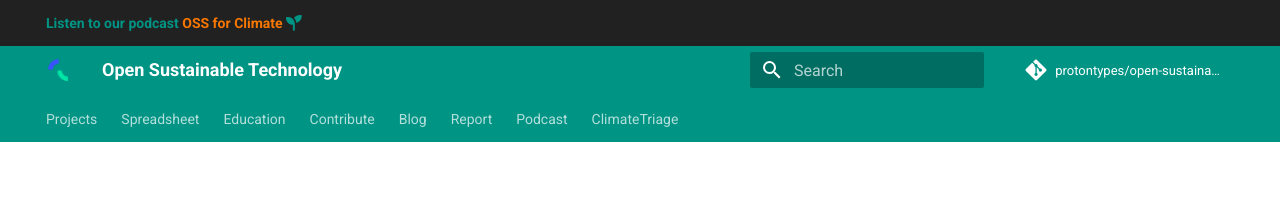
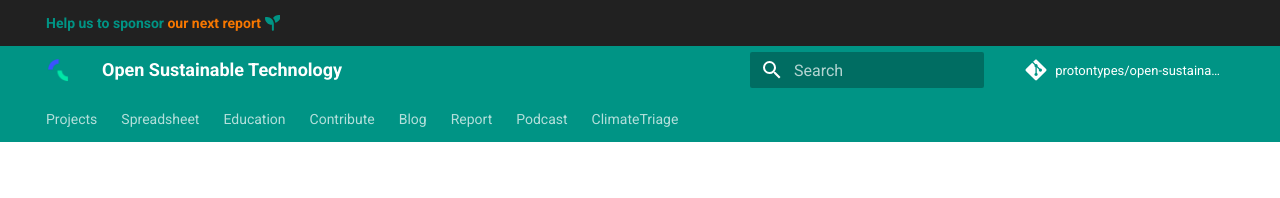
Before and after one commit to protontypes/open-sustainable-technology, an MkDocs documentation site: the page built from docs/meta_tags.md, in a window 1280 px wide. Shown: the top 198 px of the page. Built offline with MkDocs 1.6.1 and Material for MkDocs 9.7.7, drawn with Linux system fonts in a browser that asks for light colours; comment, search, counter and statistics services are not loaded.

```diff
--- a/docs/overrides/main.html
+++ b/docs/overrides/main.html
@@ -1,9 +1,9 @@
 {% extends "base.html" %}
 
 {% block announce %}
-<a href="https://ossforclimate.sustainoss.org/">
+<a href="https://opencollective.com/open-sustainable-technology">
   <div style="color:#009485">
-    <strong> Listen to our podcast <font color="#f77700">OSS for Climate</font> </strong>
+    <strong> Help us to sponsor <font color="#f77700">our next report</font> </strong>
     <span class="twemoji seedling" style="color:#009485">
       {% include ".icons/fontawesome/solid/seedling.svg" %}
     </span>
```
Also changed, not shown: .github/pull_request_template.md, 1 other file.
